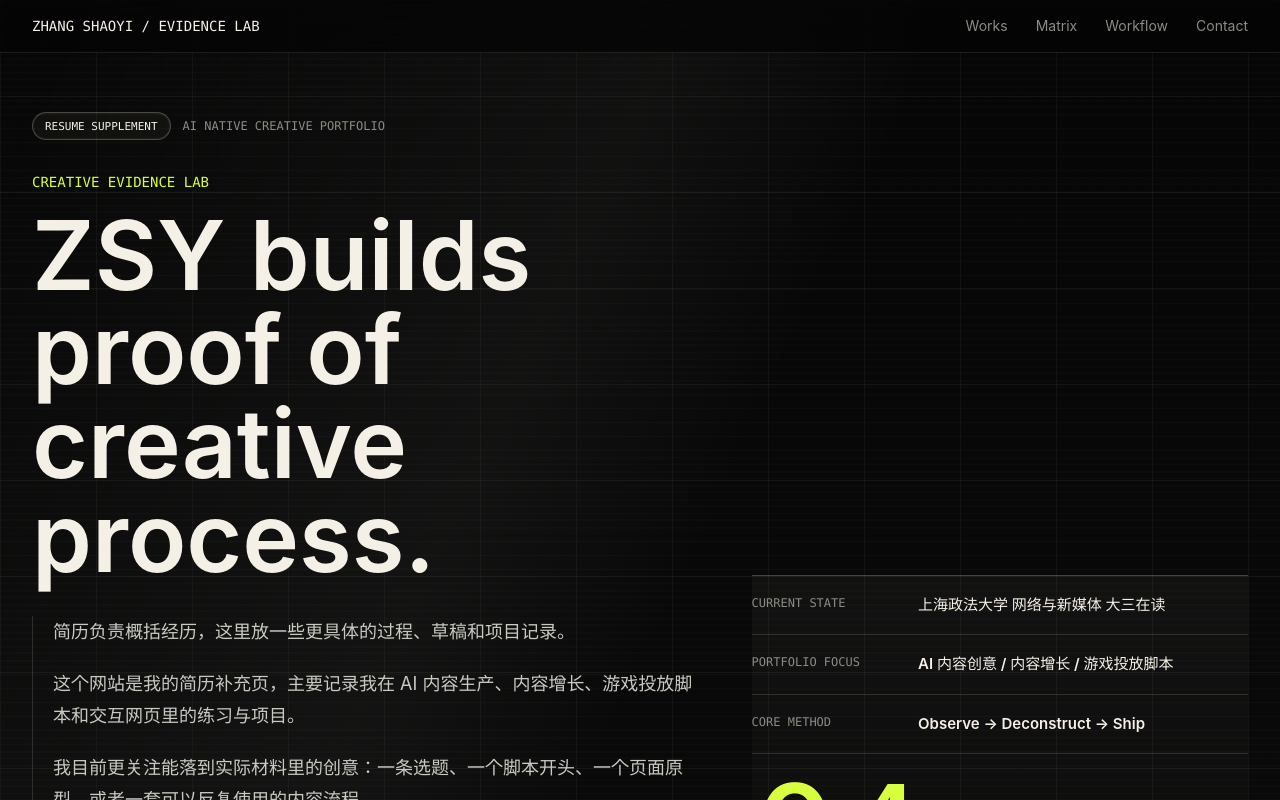
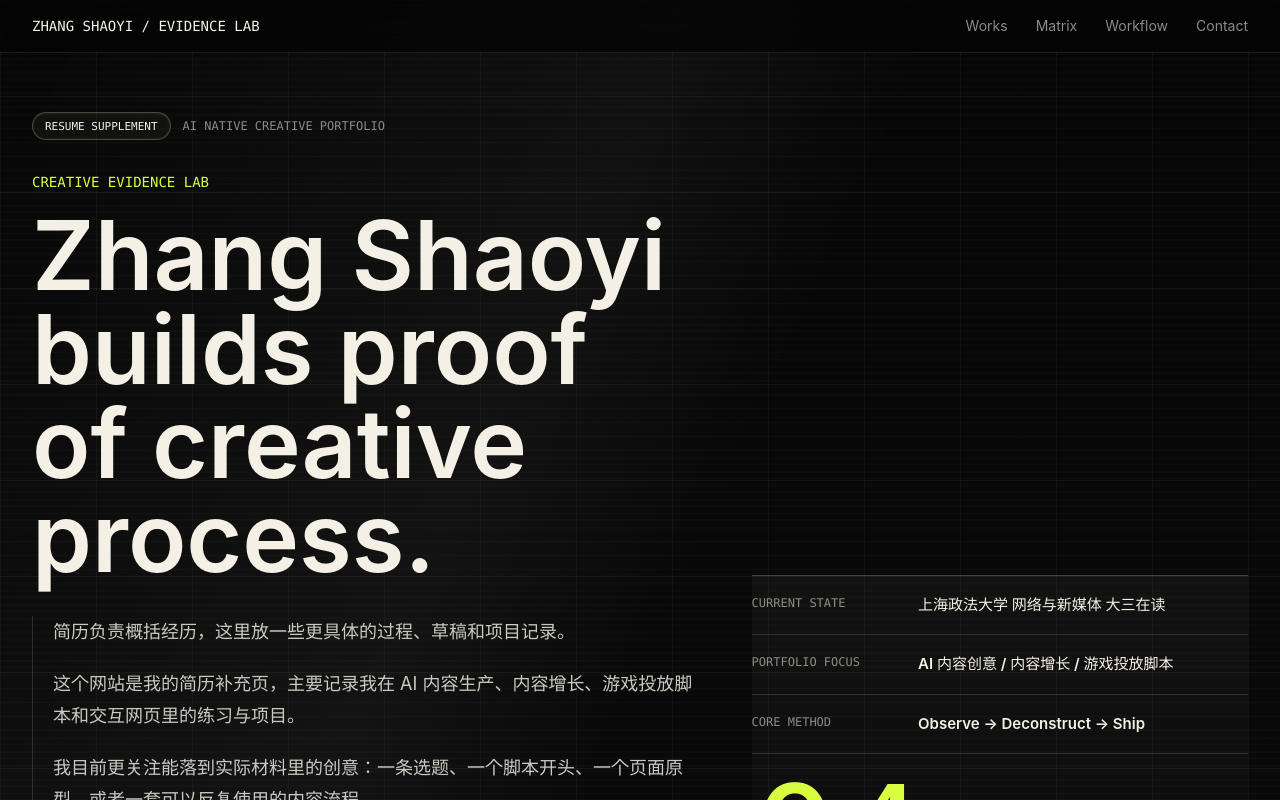
Before and after one commit to Fuoguz/zsy-portfolio, a React (Vite) app: page / in a window 1280 px wide. Shown: the top 800 px of the page. Built offline with nearby package versions, Linux system fonts and the light colour scheme.

Commit message:
Update App.jsx

```diff
--- a/src/App.jsx
+++ b/src/App.jsx
@@ -796,7 +796,7 @@ function HomePage() {
               Creative Evidence Lab
             </p>
             <h1 className="max-w-5xl text-5xl font-semibold leading-[0.98] text-[var(--paper)] md:text-7xl lg:text-8xl">
-              ZSY builds proof of creative process.
+              Zhang Shaoyi builds proof of creative process.
             </h1>
 
             <div className="mt-8 grid gap-5 border-l border-[var(--line)] pl-5 text-base leading-8 text-[var(--silver)] md:max-w-3xl md:text-lg">
```
